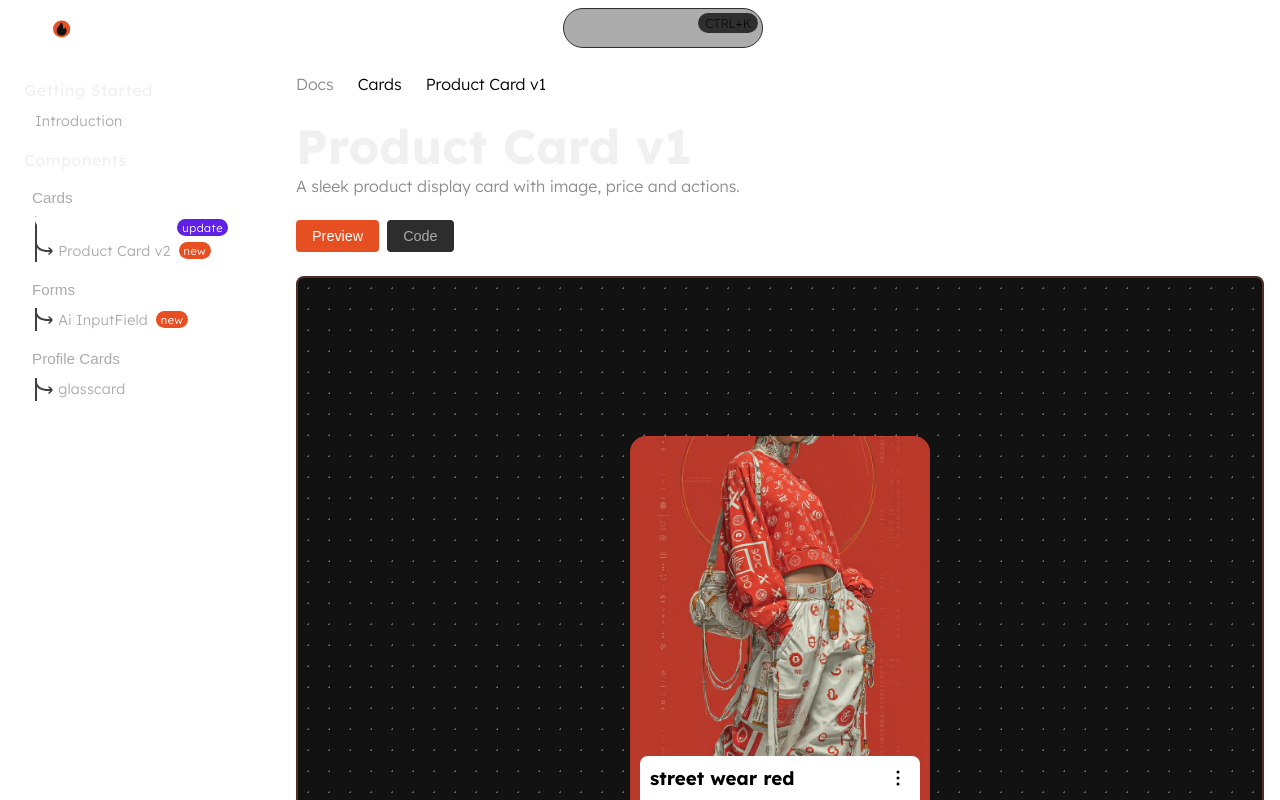
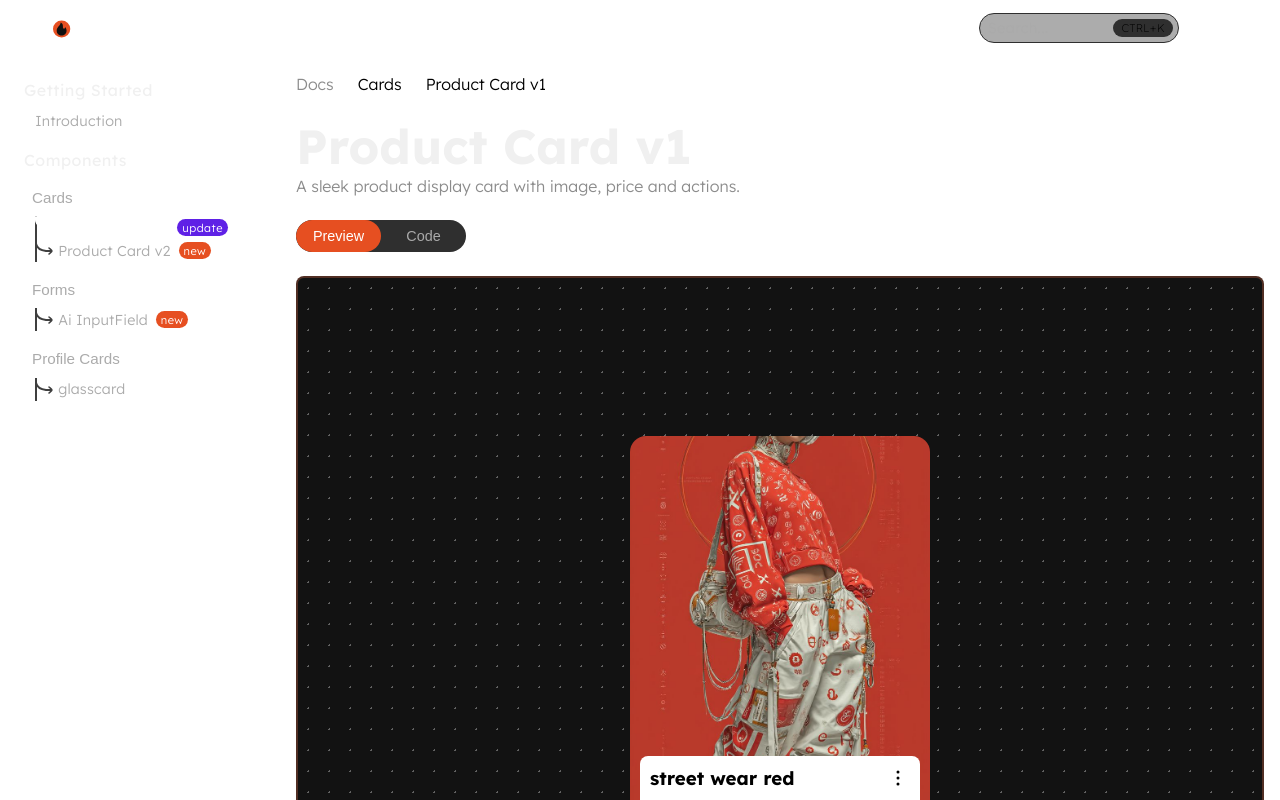
Before and after one commit to RatneshDesign/dopeui, a React (Vite) app: page /docs/ProductCard in a window 1280 px wide. Built offline with nearby package versions, Linux system fonts and the light colour scheme.

Commit message:
dev : docs page - serach added, btns updated , config updated,

```diff
--- a/src/Pages/Docs/Docs.css
+++ b/src/Pages/Docs/Docs.css
@@ -3,6 +3,7 @@
   flex-direction: column;
   height: 100vh;
   width: 100vw;
+  position: relative;
   overflow: hidden;
 }
 .navbar {
@@ -13,7 +14,7 @@
   width: 100vw;
   padding: 0 2rem;
   flex-shrink: 0;
-  z-index: 100;
+  z-index: 90;
 }
 .content_wrapper {
   display: flex;
@@ -152,34 +153,46 @@
     color: #8c8c8c;
     width: 60%;
 }
-
-.view-toggle {
+.view_toggle {
+  position: relative;
   display: flex;
-    margin-bottom: 1.5rem;
-    gap: 0.5rem;
+  width: 170px;
+  border-radius: 2em;
+  background: #2f2f2f;
+  overflow: hidden;
+  margin-bottom: 3vh;
 }
 
-.toggle-btn {
+.toggle_btn {
+  flex: 1;
+  text-align: center;
   padding: 0.5rem 1rem;
   border: none;
-    background: #2d2d2d;
+  background: transparent;
   color: #aaa;
   cursor: pointer;
   font-weight: 500;
   font-size: 0.9rem;
-    border-radius: 4px;
-    transition: all 0.2s ease;
+  position: relative;
+  z-index: 2;
+  transition: color 0.2s ease;
 }
 
-.toggle-btn.active {
-    background: #E64F21;
+.toggle_btn.active {
   color: white;
 }
 
-.toggle-btn:not(.active):hover {
-    background: #383838;
-    color: #ddd;
+.toggle_highlight {
+  position: absolute;
+  top: 0;
+  bottom: 0;
+  width: 50%;
+  background: #E64F21;
+  border-radius: 2em;
+  z-index: 1;
+  transition: all 0.3s ease;
 }
+
 
 .component-preview-container {
     display: flex;
@@ -293,18 +306,71 @@
     justify-content: space-between;
     align-items: center;
     border: 1.5px solid #2f2f2f;
-    padding: 10px;
+    padding: 5px;
     position: relative;
+    letter-spacing: 0.5px;
+}
+.searchboxdesign span{
+    color: #aaa;
+    font-weight: 300;
+    font-size: 0.9em;
+    margin-left: 3px;
+}
+.sb_shortcutnm{
+    font-weight: 200;
+    overflow: hidden;
+    display: flex;align-items: center;
+    justify-content: center;
+    height: 100%;
+    border-radius: 2em;
+    background: #2f2f2f;
+    padding: 2px 8px;
+    font-size: 0.7em;
+}
+.shortcutSection{
+    width: 100vw;
+    height: 100vh;
+    position: absolute;
+    z-index: 99;
+    background: #000000ad;
+}
+.innerWrapper_scs{
+    width: 40vw;
+    max-height: 50vh;
+    background: #101010;
+    border-radius: 1em;
+    padding: 1em;
+    font-weight: 300;
+    letter-spacing: 0.5px;
 }
 
-.searchboxdesign::after{
-    position: absolute;
-    right: 4px;
-    top: 4px;
-    border-radius: 2em;
-    content: 'CTRL+K';
-    background: #2f2f2f;
-    font-weight: 200;
-    padding: 2px 7px;
-    font-size: 0.8em;
+.searchResults ul {
+
+  list-style: none;
+  padding-left: 0;
+  margin-bottom: 0.7em;
 }
+.searchResults li {
+  position: relative;
+  display: flex;
+}
+.searchResults li:hover svg path{
+    stroke: white;
+}
+.searchResults h4{
+  font-weight: 300;
+}
+.searchResults li .activeactionlink::after{
+    z-index: 110 !important;
+}
+.searchResults hr{
+    border: 1px solid #24242466;
+}
+.serchbox{
+    border: 0;
+    outline: none;
+    background: none;
+    width: 100%;
+    height: 24px;
+    font-size: 17px;
+}
--- a/src/Pages/Docs/Docs.jsx
+++ b/src/Pages/Docs/Docs.jsx
@@ -1,4 +1,4 @@
-import { useState, useEffect } from 'react';
+import { useState, useEffect, useRef, useMemo } from 'react';
 import { useParams, Link } from 'react-router-dom';
 import { motion, AnimatePresence } from 'framer-motion';
 import { Prism as SyntaxHighlighter } from 'react-syntax-highlighter';
@@ -22,6 +22,12 @@ function Docs() {
   const [Component, setComponent] = useState(() => () => null);
   const [loading, setLoading] = useState(false);
   const [CurrentComponentName, setCurrentComponentName] = useState('');
+  const sectionRef = useRef();
+  const [activeIndexcode, setActiveIndexcode] = useState(0);
+
+  const [searchTerm, setSearchTerm] = useState("");
+  const inputRef = useRef(null);
+
 
   // useEffect(() => {
   //   setShowCode(false);
@@ -29,9 +35,9 @@ function Docs() {
   //   setRawCss('');
   //   setLoading(true);
   // }, [componentName]);
-useEffect(() => {
-  document.title = `DopeUI${CurrentComponentName ? ` - ${CurrentComponentName}` : ' Documentation'}`;
-}, [CurrentComponentName]);
+  useEffect(() => {
+    document.title = `DopeUI${CurrentComponentName ? ` - ${CurrentComponentName}` : ' Documentation'}`;
+  }, [CurrentComponentName]);
 
 
   // Load component
@@ -134,18 +140,164 @@ useEffect(() => {
     item.slug === componentName?.toLowerCase()
   );
 
+  //serach box
+
+  const [searchshort, setSearchshort] = useState(false);
+
+  useEffect(() => {
+    const handleKeyDown = (e) => {
+      if (e.ctrlKey && e.key === "k") {
+        e.preventDefault();
+        setSearchshort((prev) => !prev);
+      }
+    };
+
+    window.addEventListener("keydown", handleKeyDown);
+    return () => window.removeEventListener("keydown", handleKeyDown);
+  }, []);
+  useEffect(() => {
+
+    if (searchshort && inputRef.current) {
+      inputRef.current.focus();
+    }
+    const handleClick = (e) => {
+      if (sectionRef.current && sectionRef.current.contains(e.target)) {
+        setSearchshort(false);
+      }
+    };
+
+    if (searchshort) {
+      document.addEventListener("click", handleClick);
+    }
+
+    return () => document.removeEventListener("click", handleClick);
+  }, [searchshort]);
+
+  const filteredResults = useMemo(() => {
+    if (searchTerm.trim() === "") return [];
+
+    return componentsData
+      .map((category) => {
+        const matchedItems = category.items.filter((item) =>
+          item.name.toLowerCase().includes(searchTerm.toLowerCase())
+        );
+
+        if (matchedItems.length) {
+          return {
+            category: category.category,
+            items: matchedItems,
+          };
+        }
+
+        return null;
+      })
+      .filter(Boolean);
+  }, [searchTerm]);
+
   return (
     <div className="docs_container">
+      <div
+        ref={sectionRef}
+        className='shortcutSection'
+        style={{
+          display: searchshort ? "flex" : "none",
+          padding: "1em",
+          justifyContent: "center",
+          alignItems: "center",
+        }}
+      >
+        <div
+          className="innerWrapper_scs"
+          onClick={(e) => {
+            e.stopPropagation();
+          }}
+        >
+          <div className='breadcrumb' style={{ height: "24px", alignItems: "center", justifyContent: "center", gap: "0.5em" }}>
+            <svg xmlns="http://www.w3.org/2000/svg" viewBox="0 0 24 24" width={24} height={24} color={"#ffffff"} fill={"none"}>
+              <path d="M17 17L21 21" stroke="#ffffffff" strokeWidth="1.5" strokeLinecap="round" strokeLinejoin="round" />
+              <path d="M19 11C19 6.58172 15.4183 3 11 3C6.58172 3 3 6.58172 3 11C3 15.4183 6.58172 19 11 19C15.4183 19 19 15.4183 19 11Z" stroke="#ffffffff" strokeWidth="1.5" strokeLinecap="round" strokeLinejoin="round" />
+            </svg>
+            <input
+              type="text"
+              placeholder="Search components..."
+              value={searchTerm}
+              ref={inputRef}
+              onChange={(e) => setSearchTerm(e.target.value)}
+              className='serchbox'
+            />
+            <svg onClick={() => setSearchshort(false)} xmlns="http://www.w3.org/2000/svg" viewBox="0 0 24 24" width={24} height={24} color={"#ffffff"} fill={"none"}>
+              <path d="M18 6L6.00081 17.9992M17.9992 18L6 6.00085" stroke="#ffffff" strokeWidth="1.5" strokeLinecap="round" strokeLinejoin="round"></path>
+            </svg>
+          </div>
+
+          <div className="searchResults">
+            {searchTerm.trim() !== "" && filteredResults.length === 0 && (
+              <p>No results found.</p>
+            )}
+
+            {filteredResults.map((category) => (
+              <div key={category.category}>
+                <h4 style={{ margin: "10px 0 5px 0px" }}>{category.category}</h4>
+                <ul>
+                  {category.items.map((item) => (
+                    <li key={item.slug}>
+                      <div className="activeactionlink" style={{ marginRight: "5px" }}>
+                        <svg style={{ transform: "translate(11px)" }}
+                          xmlns="http://www.w3.org/2000/svg"
+                          width="18"
+                          height="16"
+                          viewBox="0 0 18 16"
+                          fill="none"
+                        >
+                          <path
+                            d="M 1 1 V 2.52307 C 1 3.99043 1 4.72411 1.14533 5.338 C 1.94529 8.71723 5.90656 11.3676 10.9574 11.9028 C 11.8749 12 13.8068 12 16 12"
+                            stroke="#3f3f3f"
+                            strokeWidth="2"
+                            strokeLinecap="round"
+                            strokeLinejoin="round"
+                          />
+                          <path
+                            d="M14 15C14.6068 14.4102 17 12.8403 17 12C17 11.1597 14.6068 9.5898 14 9"
+                            stroke="#3f3f3f"
+                            strokeWidth="1.5"
+                            strokeLinecap="round"
+                            strokeLinejoin="round"
+                          />
+                        </svg>
+                      </div>
+                      <Link to={`${item.path}`} onClick={() => setSearchshort(false)} className='breadcrumb' style={{ transform: "translate(11px)", gap: "0.2em" }}>
+                        <svg xmlns="http://www.w3.org/2000/svg" viewBox="0 0 24 24" width={19} height={19} color={"#ffffff"} fill={"none"} >
+                          <path d="M15 2.5V4C15 5.41421 15 6.12132 15.4393 6.56066C15.8787 7 16.5858 7 18 7H19.5" stroke="#ffffffff" strokeWidth="1.5" strokeLinecap="round" strokeLinejoin="round" />
+                          <path d="M4 16V8C4 5.17157 4 3.75736 4.87868 2.87868C5.75736 2 7.17157 2 10 2H14.1716C14.5803 2 14.7847 2 14.9685 2.07612C15.1522 2.15224 15.2968 2.29676 15.5858 2.58579L19.4142 6.41421C19.7032 6.70324 19.8478 6.84776 19.9239 7.03153C20 7.2153 20 7.41968 20 7.82843V16C20 18.8284 20 20.2426 19.1213 21.1213C18.2426 22 16.8284 22 14 22H10C7.17157 22 5.75736 22 4.87868 21.1213C4 20.2426 4 18.8284 4 16Z" stroke="#ffffffff" strokeWidth="1.5" strokeLinecap="round" strokeLinejoin="round" />
+                        </svg>
+                        {item.name}
+                      </Link>
+                    </li>
+                  ))}
+                </ul>
+                <hr />
+              </div>
+            ))}
+          </div>
+
+        </div>
+
+
+      </div>
 
       <nav className="navbar">
         <Link to={"/"}>
           <img src="/coloredlogo.svg" alt="logo" style={{ width: "100px" }} />
         </Link>
-        <div className="searchboxdesign">
 
+        <div className='breadcrumb' style={{ gap: "1em" }} >
+          <div className="searchboxdesign" onClick={() => setSearchshort(true)}>
+            <span>Search...</span>
+            <div className="sb_shortcutnm">CTRL+K</div>
+          </div>
+          <a target='_blank' href=''>Github</a>
+          {/* <a target='_blank' href='https://github.com/RatneshDesign'>Github</a> */}
         </div>
-        <a target='_blank' href=''>Github</a>
-        {/* <a target='_blank' href='https://github.com/RatneshDesign'>Github</a> */}
       </nav>
 
       <div className="content_wrapper">
@@ -315,16 +467,20 @@ useEffect(() => {
                     </div>
 
 
-                    <div className="view-toggle">
+                    <div className="view_toggle">
+                      <div
+                        className="toggle_highlight"
+                        style={{ left: activeIndexcode === 0 ? "0%" : "50%" }}
+                      ></div>
                       <button
-                        className={`toggle-btn ${!showCode ? 'active' : ''}`}
-                        onClick={() => setShowCode(false)}
+                        className={`toggle_btn ${!showCode ? 'active' : ''}`}
+                        onClick={() => {setShowCode(false);setActiveIndexcode(0)}}
                       >
                         Preview
                       </button>
                       <button
-                        className={`toggle-btn ${showCode ? 'active' : ''}`}
-                        onClick={() => setShowCode(true)}
+                        className={`toggle_btn ${showCode ? 'active' : ''}`}
+                        onClick={() => {setShowCode(true); setActiveIndexcode(1)}}
                       >
                         Code
                       </button>
```
Also changed, not shown: vite.config.js (+9 -5 lines). Lines whose indentation alone changed are shown as unchanged.
